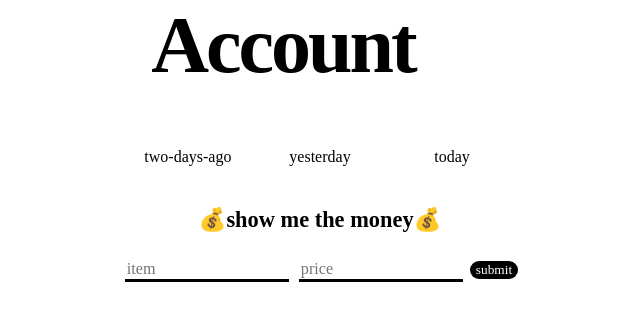
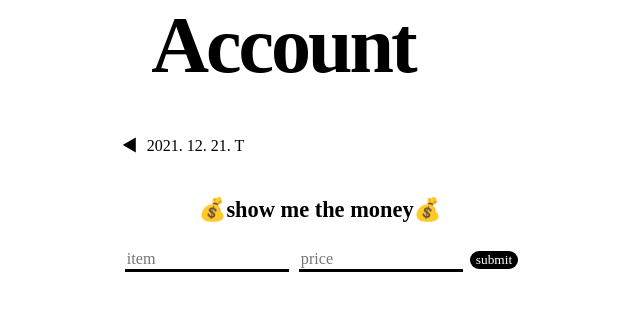
Before and after one commit to IRONDESK/HosueholdAccount, a plain HTML site: page index.html in a window 1280 px wide. Shown: the part 191-512 px from the top of the page, without its empty margins (320-960 px from the left). Drawn offline with Linux system fonts and the light colour scheme; a web font is replaced by a local one.

Commit message:
feat: 오늘 날짜 보이게 하기

```diff
--- a/index.html
+++ b/index.html
@@ -18,11 +18,8 @@
     </header>
     <main>
         <nav>
-            <ul class="dateList">
-                <li id="twodaysago">two-days-ago</li>
-                <li id="yesterday">yesterday</li>
-                <li id="today">today</li>
-            </ul>
+            <a class="prev-modal-btn">◀</a>
+            <article id="today-text"></article>
         </nav>
         <section>
             <article class="formBox">
--- a/index.js
+++ b/index.js
@@ -5,17 +5,16 @@ const $ = (selector) => document.querySelector(selector)
 function App() {
 
     function getDate () {
-        const dateText = document.querySelector(".date-text");
+        const todayText = document.querySelector("#today-text");
         let today = new Date();
-        const dayArray = ["일", "월", "화", "수", "목", "금", "토"]
-        dateText.innerText = `${today.getMonth() + 1}월 ${today.getDate()}일 ${dayArray[today.getDay()]}요일 소식입니다`;
+        const dayArray = ["S", "M", "T", "W", "TH", "F", "SA"]
+        todayText.innerText = `${today.getFullYear()}. ${today.getMonth() + 1}. ${today.getDate()}. ${dayArray[today.getDay()]}`;
+        return `${today.getFullYear()}${today.getMonth() + 1}${today.getDate()}`;
     }
+    console.log(getDate ())
 
     // data 스토리지
     this.menu = {
-        twodaysago: [],
-        yesterday: [],
-        today: [],
     };
     this.currentDay = "today";
 
@@ -92,7 +91,7 @@ function App() {
 
 
     // 메뉴 수정 및 삭제
-  $(".itemListProduct").addEventListener("click", (e) => {
+  $("#itemList").addEventListener("click", (e) => {
     if (e.target.classList.contains("menu-edit-button")) {
       updateMenuName(e);
     }
@@ -104,13 +103,13 @@ function App() {
 
     // 아이템 수정 하기
   const updateMenuName = (e) => {
-    const dateMenu = e.target.closest("li").dataset.date;
-    const $itemName = e.target.closest("span").querySelector(".itemListName");
-    const $itemPrcie = e.target.closest("span").querySelector(".itemListPrice");
+    const $itemName = e.target.previousElementSibling.previousElementSibling;
+    const $itemPrcie = e.target.previousElementSibling;
     const updatedName = prompt("수정할 품목명을 입력해주세요.", $itemName.innerText);
     const updatedPrice = prompt("수정할 메뉴명을 입력해주세요.", $itemPrcie.innerText);
 
-    this.menu[this.currentCategory][menuId].name = updatedMenuName;
+    this.menu[this.currentCategory][menuId].name = updatedName;
+    this.menu[this.currentCategory][menuId].name = updatedName;
     store.setLocalStorage(this.menu);
     $menuName.innerText = updatedMenuName;
   };
--- a/style.css
+++ b/style.css
@@ -31,6 +31,22 @@ header span{
 }
 
 /* nav */
+.prev-modal-btn {
+    cursor: pointer;
+    padding-right: 5px;
+    font-weight: 500;
+    font-size: 1em;
+}
+.prev-modal-btn:hover {
+    color: rgb(16, 0, 48);
+    opacity: 60%;
+}
+#today-text {
+    display: inline;
+    text-align: center;
+    font-weight: 500;
+    font-size: 1em;
+}
 .dateList {
     padding: 0;
     display: flex;
```
